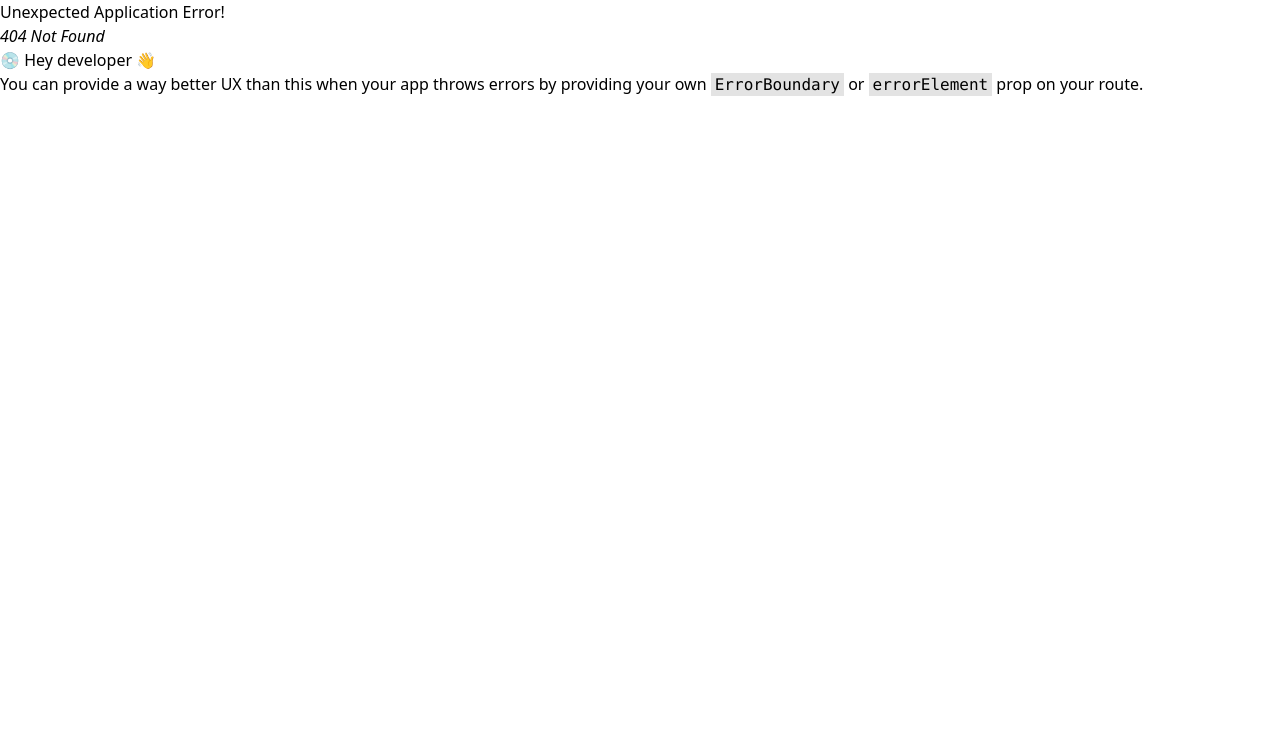
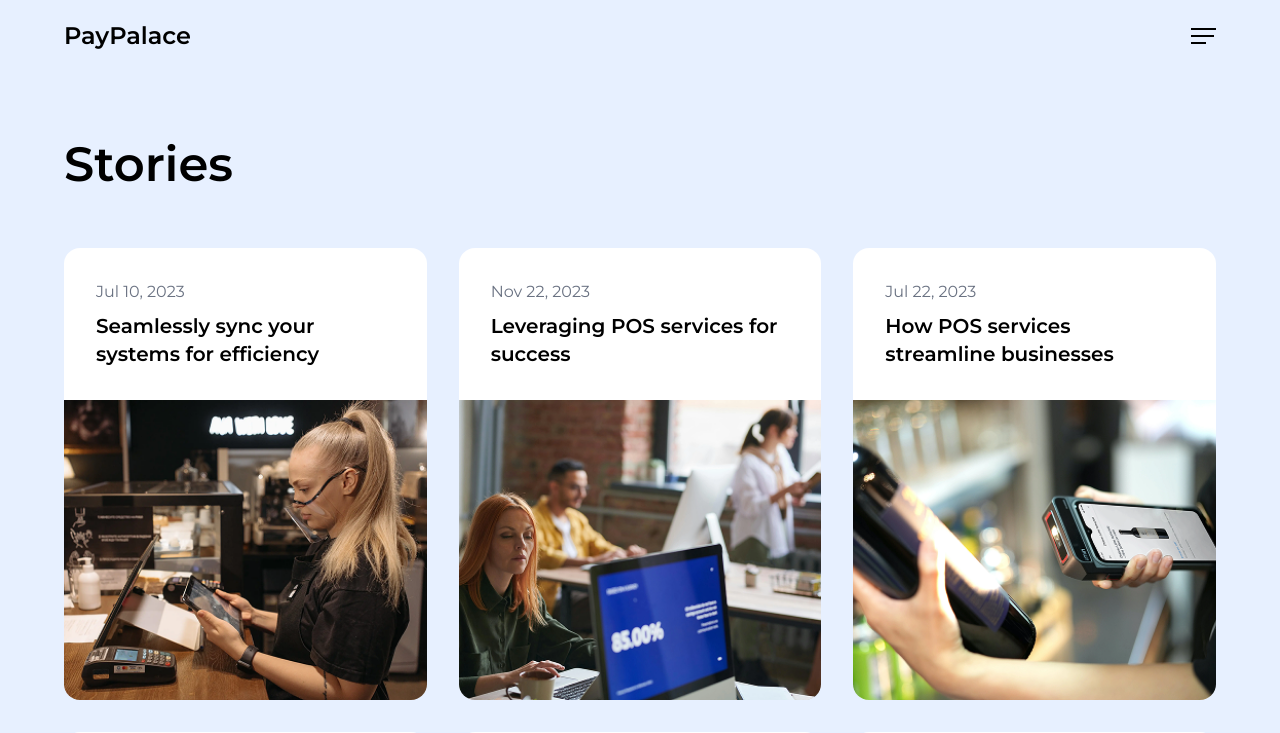
Before and after one commit to XavianMoody10/PayPalace, a React (Vite) app in the folder client/: page /stories in a window 1280 px wide. Before the commit this address had no page. Shown: the top 733 px of the page. Built offline with nearby package versions, Linux system fonts and the light colour scheme.

Commit message:
Finished stories page

```diff
--- a/client/src/App.jsx
+++ b/client/src/App.jsx
@@ -7,6 +7,7 @@ import {
 } from "react-router-dom";
 import { Home } from "./pages/Home";
 import { About } from "./pages/About";
+import { Stories } from "./pages/Stories";
 
 const App = () => {
   // All routes
@@ -15,6 +16,7 @@ const App = () => {
       <Route path="/">
         <Route index element={<Home />} />
         <Route path="about" element={<About />} />
+        <Route path="stories" element={<Stories />} />
       </Route>
     )
   );
--- a/client/src/components/MarqueeSlider/MarqueeSlider.jsx
+++ b/client/src/components/MarqueeSlider/MarqueeSlider.jsx
@@ -4,7 +4,7 @@ import GrowYourBusinessIcon from "../../assets/grow-your-business-icon.svg";
 
 export const MarqueeSlider = () => {
   return (
-    <div className=" w-full overflow-x-hidden mb-9">
+    <div className=" w-full overflow-x-hidden pb-16">
       <motion.div
         animate={{ x: "-50%" }}
         transition={{
--- a/client/src/pages/About.jsx
+++ b/client/src/pages/About.jsx
@@ -1,5 +1,5 @@
 import React from "react";
-import { Header } from "../layouts/Header";
+import { Header } from "../layouts/Header/Header";
 import { AboutUs } from "../components/AboutUs/AboutUs";
 import { Footer } from "../layouts/Footer/Footer";
 import { MarqueeSlider } from "../components/MarqueeSlider/MarqueeSlider";
--- a/client/src/pages/Home.jsx
+++ b/client/src/pages/Home.jsx
@@ -1,5 +1,5 @@
 import React from "react";
-import { Header } from "../layouts/Header";
+import { Header } from "../layouts/Header/Header";
 import { MarqueeSlider } from "../components/MarqueeSlider/MarqueeSlider";
 import { Footer } from "../layouts/Footer/Footer";
 import { Sponsors } from "../components/Sponsor/Sponsors";
--- /dev/null
+++ b/client/src/pages/Stories.jsx
@@ -0,0 +1,65 @@
+import React from "react";
+import { Header } from "../layouts/Header/Header";
+import { MarqueeSlider } from "../components/MarqueeSlider/MarqueeSlider";
+import { Footer } from "../layouts/Footer/Footer";
+import blogImage1 from "../assets/blog-1-image.png";
+import blogImage2 from "../assets/blog-2-image.png";
+import blogImage3 from "../assets/blog-3-image.png";
+import { Blog } from "../components/Blog/Blog";
+
+export const Stories = () => {
+  return (
+    <>
+      <Header />
+
+      <main className=" bg-light-blue">
+        <section className=" w-[90%] mx-auto max-w-[1400px] space-y-14 pt-16 mb-16">
+          <h1 className=" font-primary font-semibold text-4xl sm:text-5xl sm:leading-14">
+            Stories
+          </h1>
+
+          <div className=" grid gap-8 lg:grid-cols-3">
+            <Blog
+              date={"Jul 10, 2023"}
+              title={"Seamlessly sync your systems for efficiency"}
+              image={blogImage1}
+            />
+
+            <Blog
+              date={"Nov 22, 2023"}
+              title={"Leveraging POS services for success"}
+              image={blogImage2}
+            />
+
+            <Blog
+              date={"Jul 22, 2023"}
+              title={"How POS services streamline businesses"}
+              image={blogImage3}
+            />
+
+            <Blog
+              date={"Jul 10, 2023"}
+              title={"Seamlessly sync your systems for efficiency"}
+              image={blogImage1}
+            />
+
+            <Blog
+              date={"Nov 22, 2023"}
+              title={"Leveraging POS services for success"}
+              image={blogImage2}
+            />
+
+            <Blog
+              date={"Jul 22, 2023"}
+              title={"How POS services streamline businesses"}
+              image={blogImage3}
+            />
+          </div>
+        </section>
+
+        <MarqueeSlider />
+      </main>
+      <Footer></Footer>
+    </>
+  );
+};
```
Also changed, not shown: client/src/layouts/Header/Header.jsx (renamed from client/src/layouts/Header.jsx).
